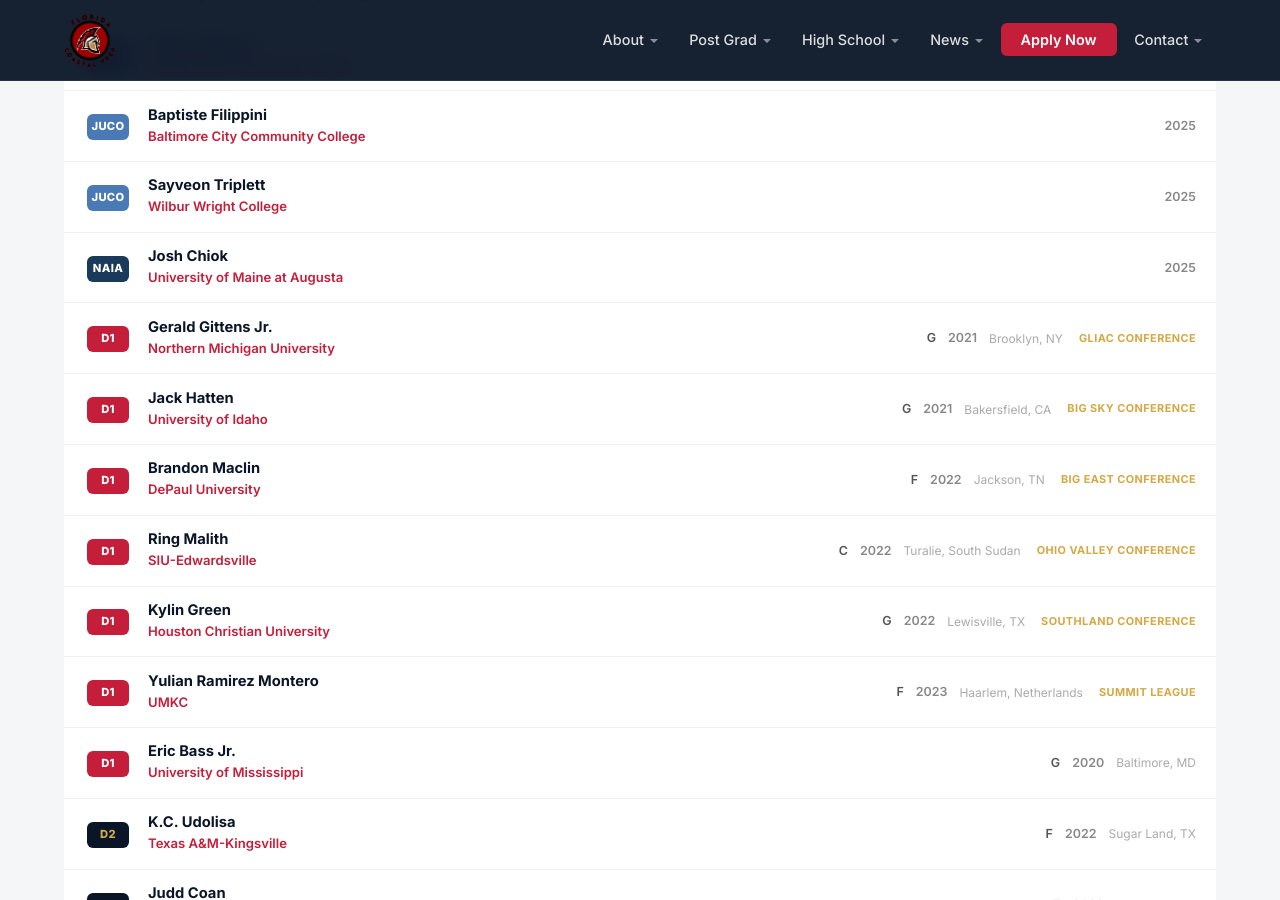
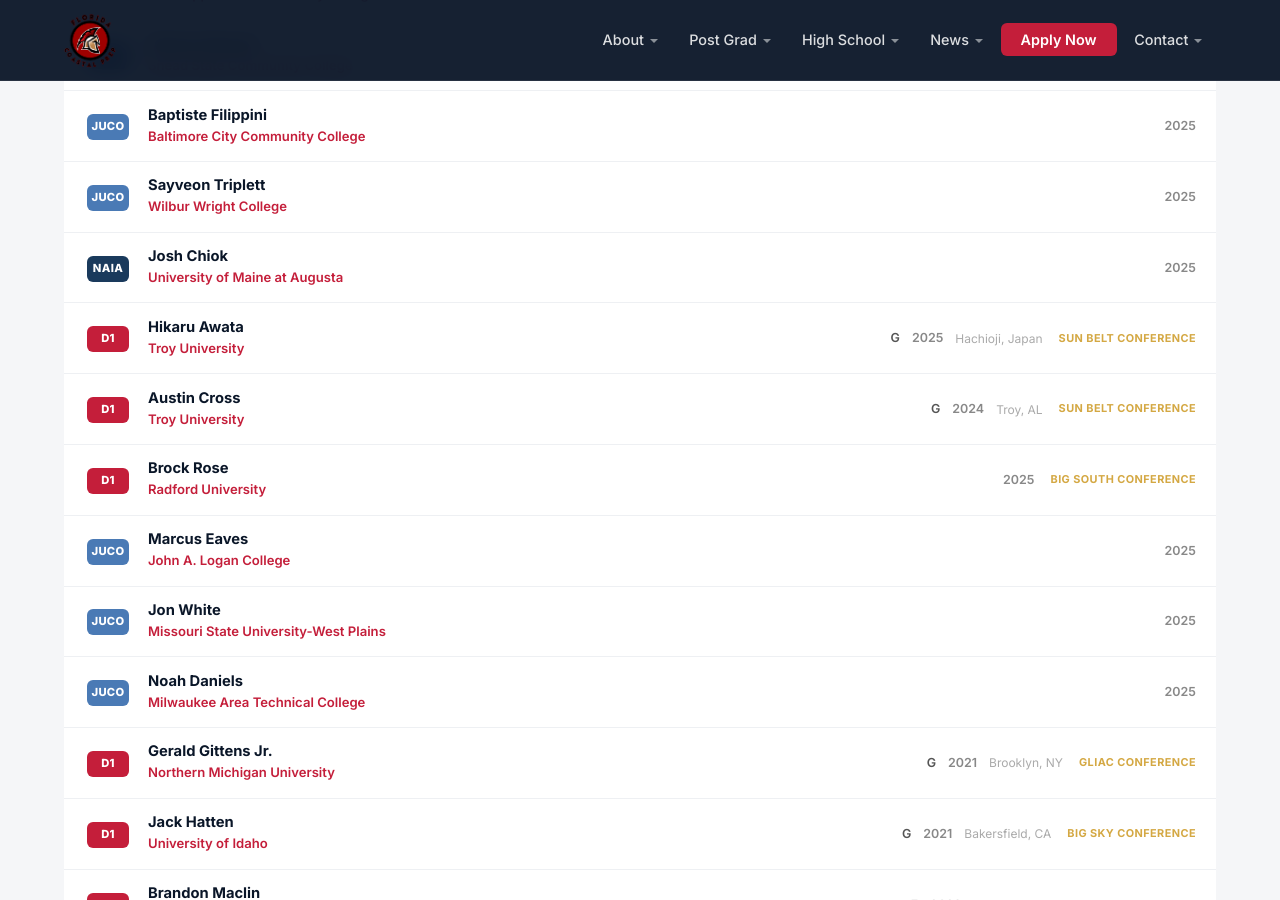
Before and after one commit to CoachD23/fcp-jekyll-site, a Jekyll site: the page built from commitments.html, in a window 1280 px wide and 900 px high, scrolled down 2139 px. Built offline with Jekyll 4.4.1, drawn with Linux system fonts in a browser that asks for light colours; a script that is not in the unit is left out.

Commit message:
Add 6 commitments: Awata & Cross (Troy D1), Rose (Radford D1), Eaves, White, Daniels (JUCO)

```diff
--- a/_data/commitments.yml
+++ b/_data/commitments.yml
@@ -108,6 +108,66 @@
   year: 2025
   position: ""
   level: "NAIA"
+  hometown: ""
+  image: ""
+  note: ""
+
+- name: "Hikaru Awata"
+  sport: "Basketball"
+  school: "Troy University"
+  year: 2025
+  position: "G"
+  level: "D1"
+  hometown: "Hachioji, Japan"
+  image: ""
+  note: "Sun Belt Conference"
+
+- name: "Austin Cross"
+  sport: "Basketball"
+  school: "Troy University"
+  year: 2024
+  position: "G"
+  level: "D1"
+  hometown: "Troy, AL"
+  image: ""
+  note: "Sun Belt Conference"
+
+- name: "Brock Rose"
+  sport: "Basketball"
+  school: "Radford University"
+  year: 2025
+  position: ""
+  level: "D1"
+  hometown: ""
+  image: ""
+  note: "Big South Conference"
+
+- name: "Marcus Eaves"
+  sport: "Basketball"
+  school: "John A. Logan College"
+  year: 2025
+  position: ""
+  level: "JUCO"
+  hometown: ""
+  image: ""
+  note: ""
+
+- name: "Jon White"
+  sport: "Basketball"
+  school: "Missouri State University-West Plains"
+  year: 2025
+  position: ""
+  level: "JUCO"
+  hometown: ""
+  image: ""
+  note: ""
+
+- name: "Noah Daniels"
+  sport: "Basketball"
+  school: "Milwaukee Area Technical College"
+  year: 2025
+  position: ""
+  level: "JUCO"
   hometown: ""
   image: ""
   note: ""
```
